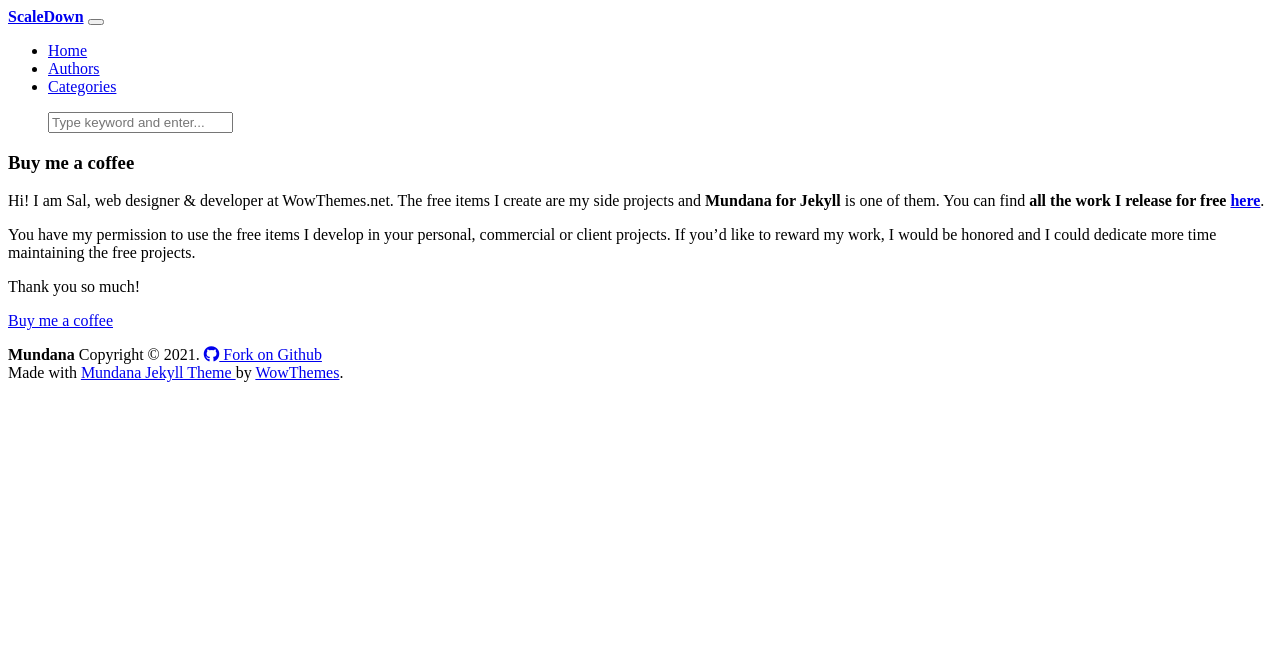
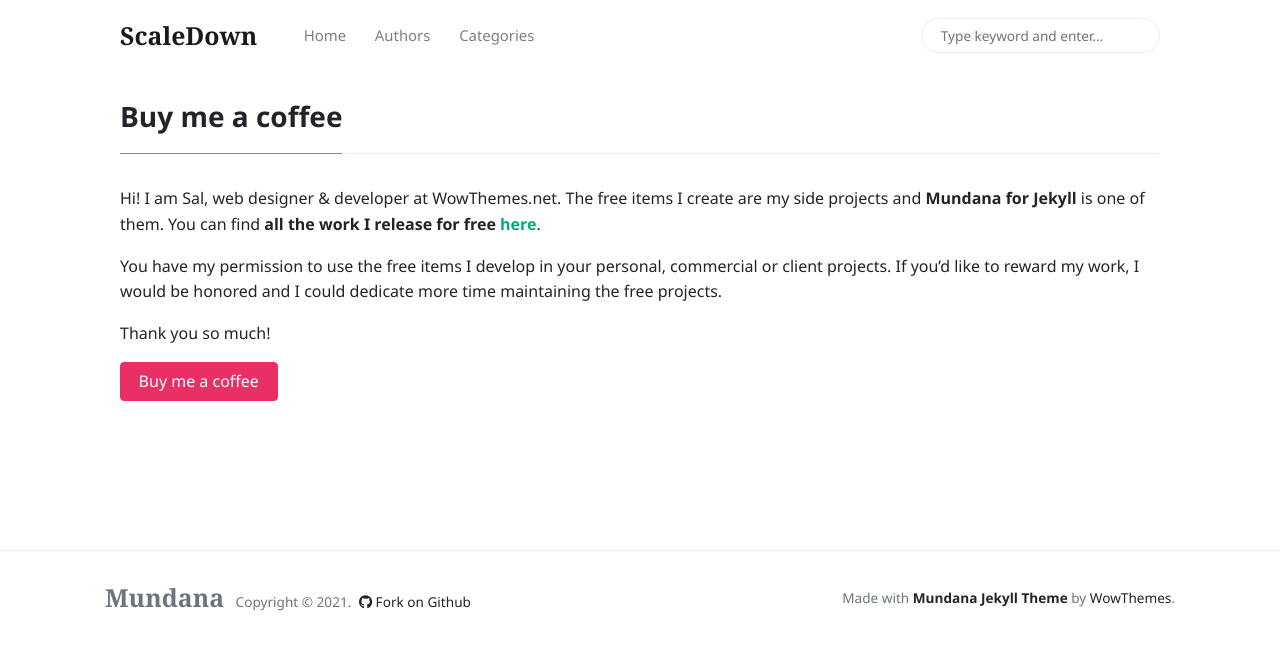
Before and after one commit to scaledown-team/blog, a Jekyll site: the page built from _pages/buy-me-a-coffee.md, in a window 1280 px wide. Shown: the top 650 px of the page. Built offline with Jekyll 4.4.1, drawn with Linux system fonts in a browser that asks for light colours; nearby versions of some CDN libraries; comment, search, counter and statistics services are not loaded.

```diff
--- a/_config.yml
+++ b/_config.yml
@@ -3,7 +3,7 @@ name: 'ScaleDown'
 description: 'ScaleDown is an Open-Source Neural Network Optimization Framework for TinyML'
 logo: 'assets/images/side_text_logo.png'
 favicon: 'assets/images/logo.png'
-baseurl: 'blog'
+baseurl: '/blog'
 # disqus: 'demowebsite'
 email: 'hello@csoham.com'
 # mailchimp-list: 'https://wowthemes.us11.list-manage.com/subscribe/post?u=8aeb20a530e124561927d3bd8&amp;id=8c3d2d214b'
```
